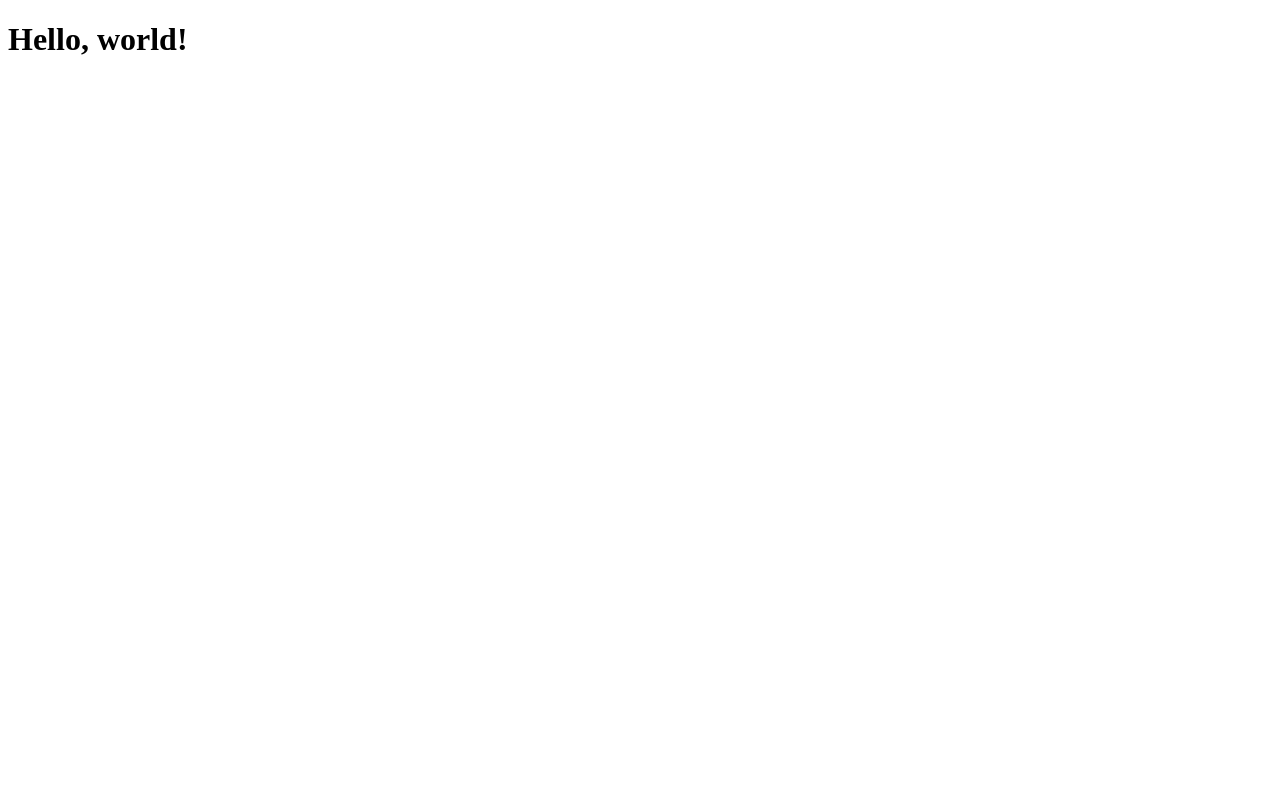
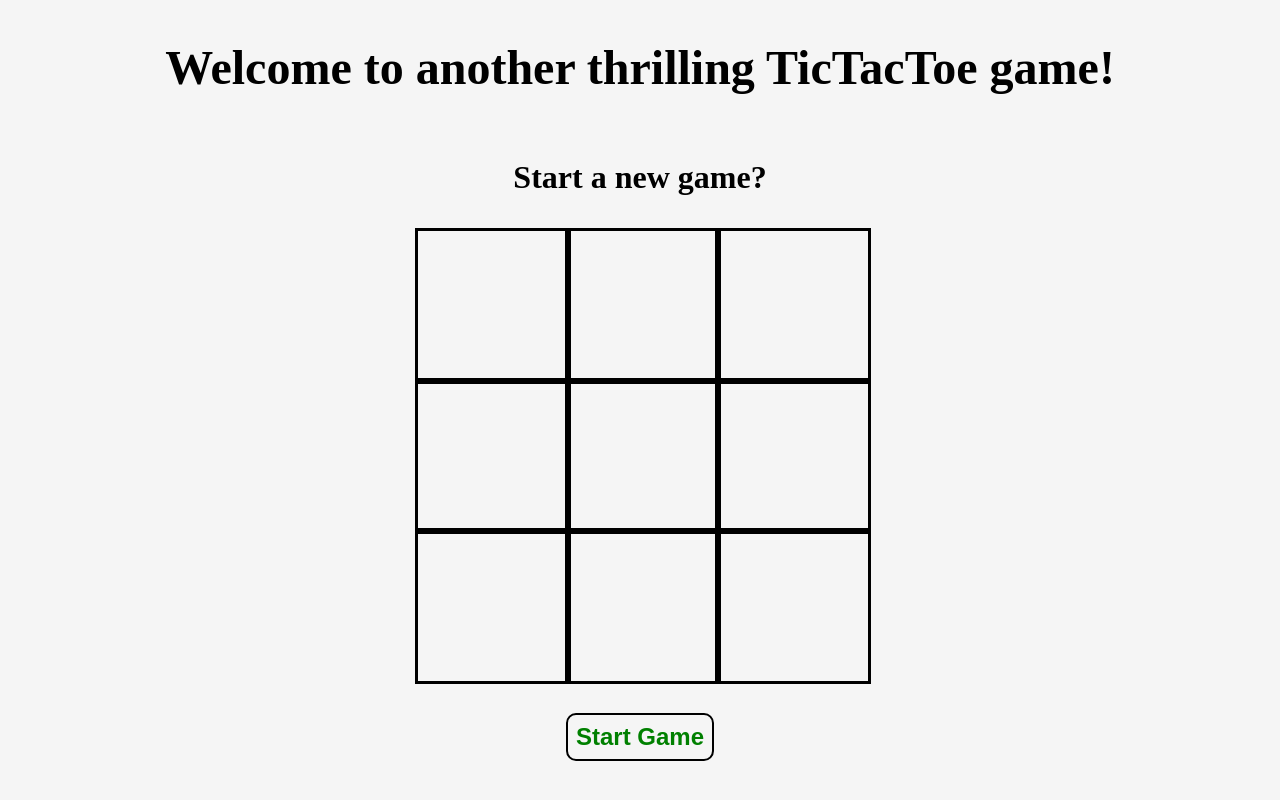
Before and after one commit to MisutaKohi/TicTacToe, a plain HTML site: page index.html in a window 1280 px wide. Drawn offline with Linux system fonts and the light colour scheme.

Commit message:
Add basic page outline

```diff
--- a/index.html
+++ b/index.html
@@ -5,11 +5,72 @@
   <meta name="viewport" content="width=device-width, initial-scale=1.0">
   <title>TicTacToe</title>
   <style>
+    body {
+      display: flex;
+      flex-direction: column;
+      align-items: center;
+      background-color: rgb(245, 245, 245);
+    }
 
+    h1 {
+      font-size: 3rem;
+    }
+
+    h3 {
+      font-size: 2rem;
+    }
+
+    .grid-container {
+      display: grid;
+      grid-template-columns: 150px 150px 150px;
+      grid-template-rows: 150px 150px 150px;
+      margin-bottom: 35px;
+    }
+
+    .grid-container > div {
+      width: 150px;
+      height: 150px;
+      border: 3px solid black;
+    }
+
+    button {
+      font-size: 1.5rem;
+      background-color: transparent;
+      border: 2px black solid;
+      padding: 8px;
+      border-radius: 10px;
+    }
+
+    #start-game-btn {
+      color: green;
+      font-weight: bold;
+    }
+
+    #start-game-btn:hover {
+      background-color: black;
+      cursor: pointer;
+      color: white;
+    }
   </style>
 </head>
 <body>
-  <h1>Hello, world!</h1>
+  <h1>Welcome to another thrilling TicTacToe game!</h1>
+
+  <h3>Start a new game?</h3>
+
+  <div class="grid-container">
+    <div></div>
+    <div></div>
+    <div></div>
+    <div></div>
+    <div></div>
+    <div></div>
+    <div></div>
+    <div></div>
+    <div></div>
+  </div>
+
+  <button id='start-game-btn' type="button">Start Game</button>
 
   <script>
     console.log('Hello, world!');
```
